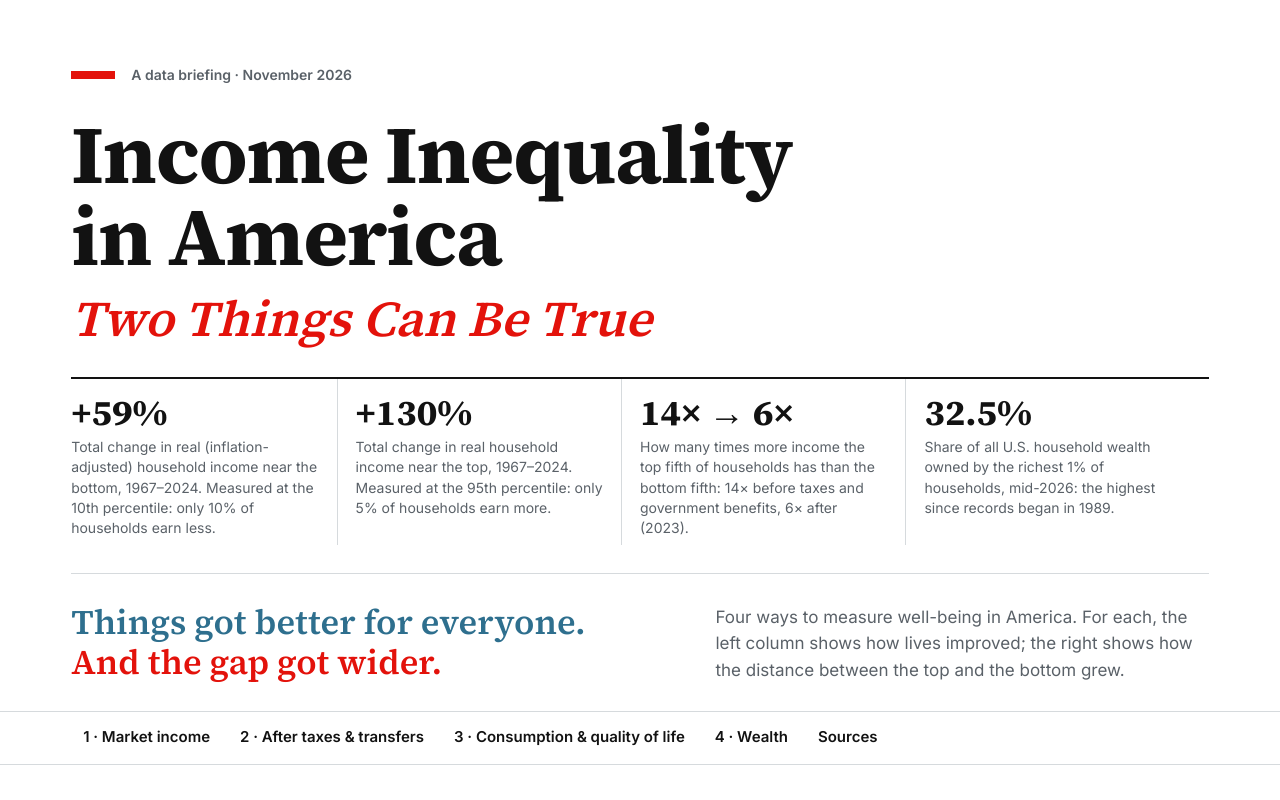
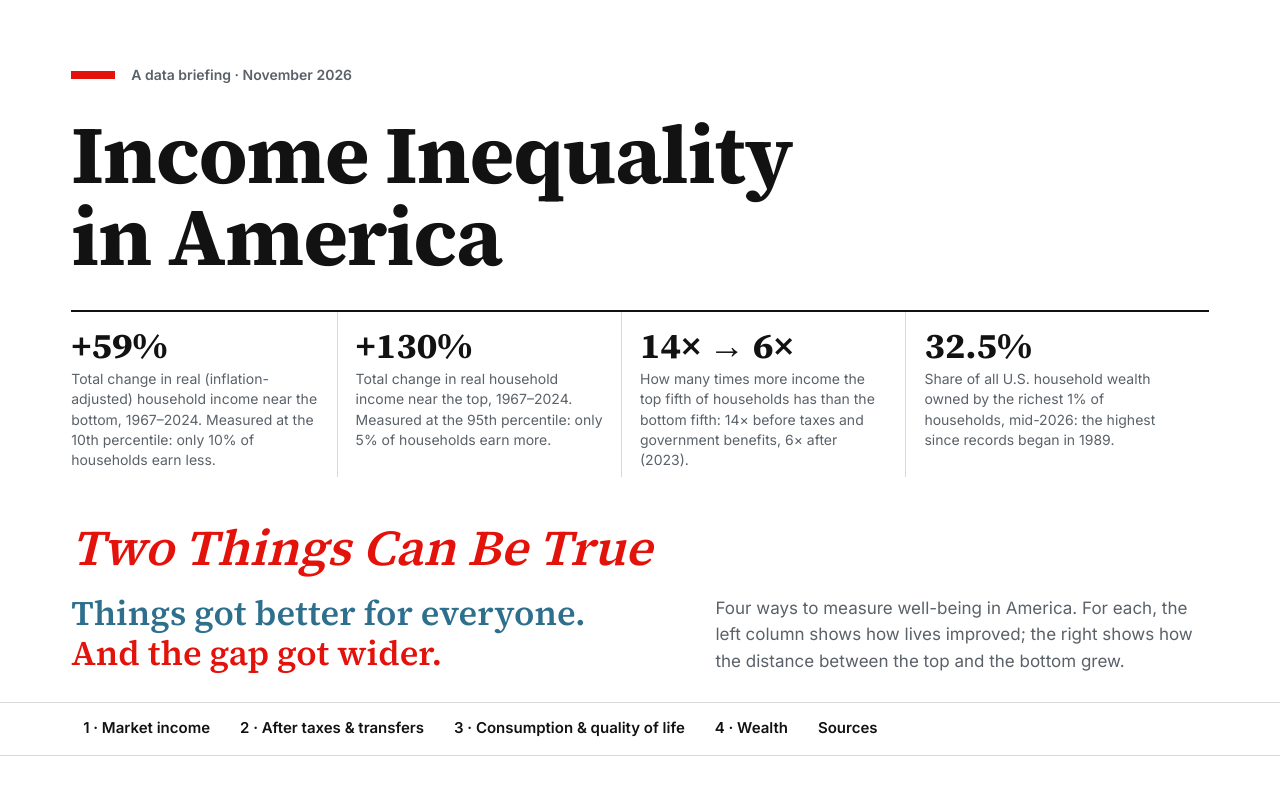
Before and after one commit to wrigh1ca-code/income-inequality, a plain HTML site: page index.html in a window 1280 px wide. Shown: the top 800 px of the page. Drawn offline with Linux system fonts and the light colour scheme.

Commit message:
Landing: Two Things Can Be True directly above the two-color tagline
Co-Authored-By: Claude Opus 5.5 <noreply@anthropic.com>
Claude-Session: https://claude.ai/code/session_01WUYX1dRpj9yQpXtvikR8fq

```diff
--- a/index.html
+++ b/index.html
@@ -31,7 +31,7 @@ a{color:var(--slate)}
 .wrap{max-width:1240px;margin:0 auto;padding:0 max(4vw,16px)}
 .eyebrow{display:flex;align-items:center;gap:16px;margin-bottom:28px;font-size:14px;font-weight:600;color:var(--muted)}
 .eyebrow span{width:44px;height:8px;background:var(--red);flex:none}
-.subtitle{margin:14px 0 0;max-width:none;font:italic 500 clamp(30px,3.9vw,56px)/1.08 "Source Serif 4",Georgia,serif;color:var(--red)}
+.subtitle{margin:44px 0 18px;max-width:none;font:italic 500 clamp(30px,3.9vw,56px)/1.08 "Source Serif 4",Georgia,serif;color:var(--red)}
 .hrule{height:1px;background:var(--rule);margin:28px 0 28px}
 .lead{display:flex;flex-wrap:wrap;gap:24px 56px;align-items:flex-end;justify-content:space-between}
 .tagline{margin:0;max-width:30ch;font:600 clamp(27px,2.7vw,36px)/1.18 "Source Serif 4",Georgia,serif}
@@ -97,14 +97,13 @@ html{scroll-padding-top:60px;scroll-behavior:smooth}
 <header class="wrap">
 <div class="eyebrow"><span></span>A data briefing · November 2026</div>
 <h1>Income Inequality in America</h1>
-<p class="subtitle">Two Things Can Be True</p>
 <div class="figs">
 <div><b>+59%</b><span>Total change in real (inflation-adjusted) household income near the bottom, 1967–2024. Measured at the 10th percentile: only 10% of households earn less.</span></div>
 <div><b>+130%</b><span>Total change in real household income near the top, 1967–2024. Measured at the 95th percentile: only 5% of households earn more.</span></div>
 <div><b>14× → 6×</b><span>How many times more income the top fifth of households has than the bottom fifth: 14× before taxes and government benefits, 6× after (2023).</span></div>
 <div><b>32.5%</b><span>Share of all U.S. household wealth owned by the richest 1% of households, mid-2026: the highest since records began in 1989.</span></div>
 </div>
-<div class="hrule"></div>
+<p class="subtitle">Two Things Can Be True</p>
 <div class="lead">
 <p class="tagline"><span class="up">Things got better for everyone.</span> <span class="down">And the gap got wider.</span></p>
 <p class="dek">Four ways to measure well-being in America. For each, the left column shows how lives improved; the right shows how the distance between the top and the bottom grew.</p>
```
